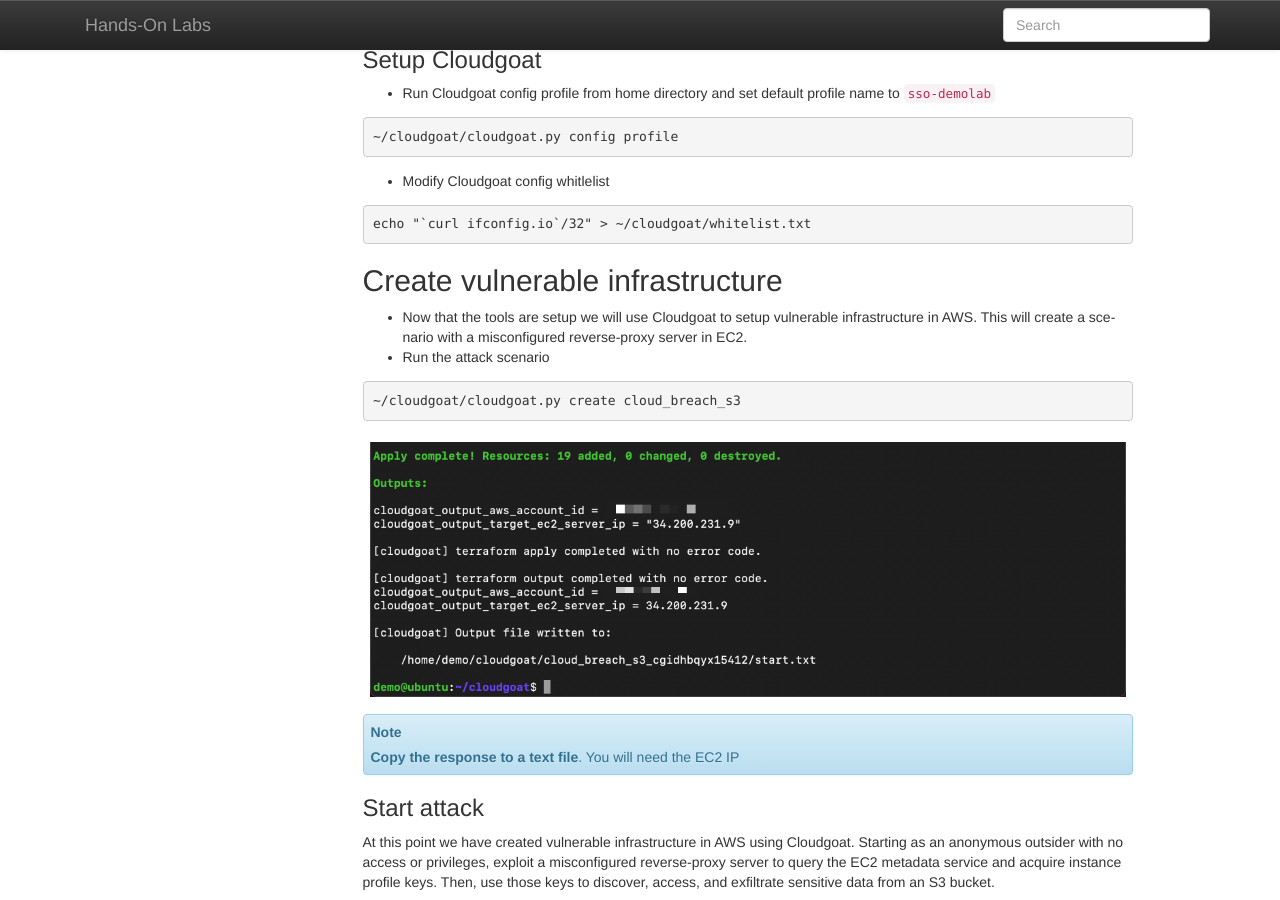
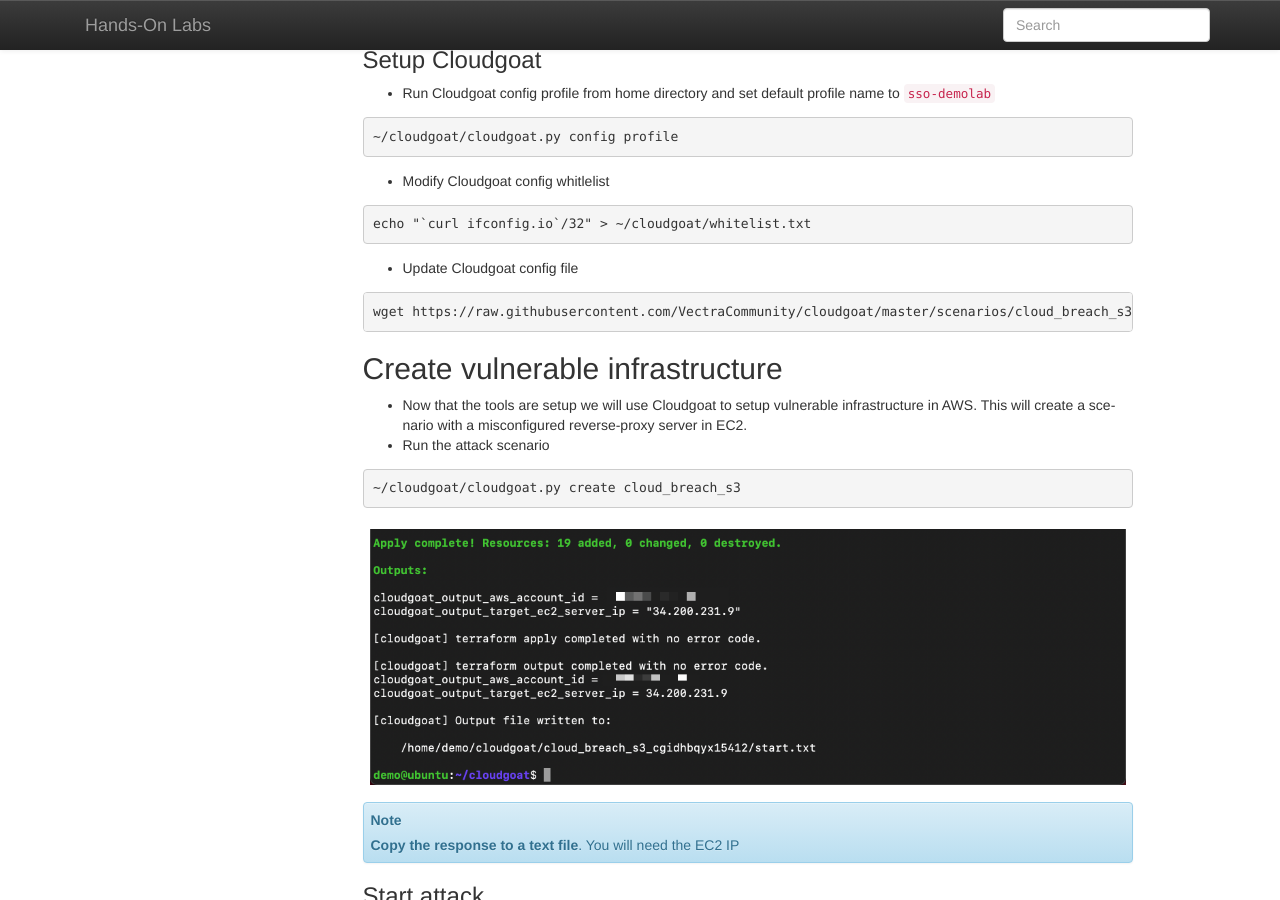
Before and after one commit to bmp-dot/template, a Sphinx documentation site: the page built from source/detect_for_aws_ec2_attack_lab/detect_for_aws_ec2_attack_lab.rst, in a window 1280 px wide and 900 px high, scrolled down 496 px. Built offline with Sphinx 7.4.7, drawn with Linux system fonts in a browser that asks for light colours; nearby versions of some CDN libraries; pages that are not in the unit, such as notebooks, are missing from menus.

Commit message:
Add step to update s3.tf file to remove ACL

```diff
--- a/source/detect_for_aws_ec2_attack_lab/detect_for_aws_ec2_attack_lab.rst
+++ b/source/detect_for_aws_ec2_attack_lab/detect_for_aws_ec2_attack_lab.rst
@@ -47,6 +47,11 @@
 
    echo "`curl ifconfig.io`/32" > ~/cloudgoat/whitelist.txt
 
+- Update Cloudgoat config file
+
+.. code:: console
+
+   wget https://raw.githubusercontent.com/VectraCommunity/cloudgoat/master/scenarios/cloud_breach_s3/terraform/s3.tf -O ~/cloudgoat/scenarios/cloud_breach_s3/terraform/s3.tf
 
 Create vulnerable infrastructure
 ++++++++++++++++++++++++++++++++
```
